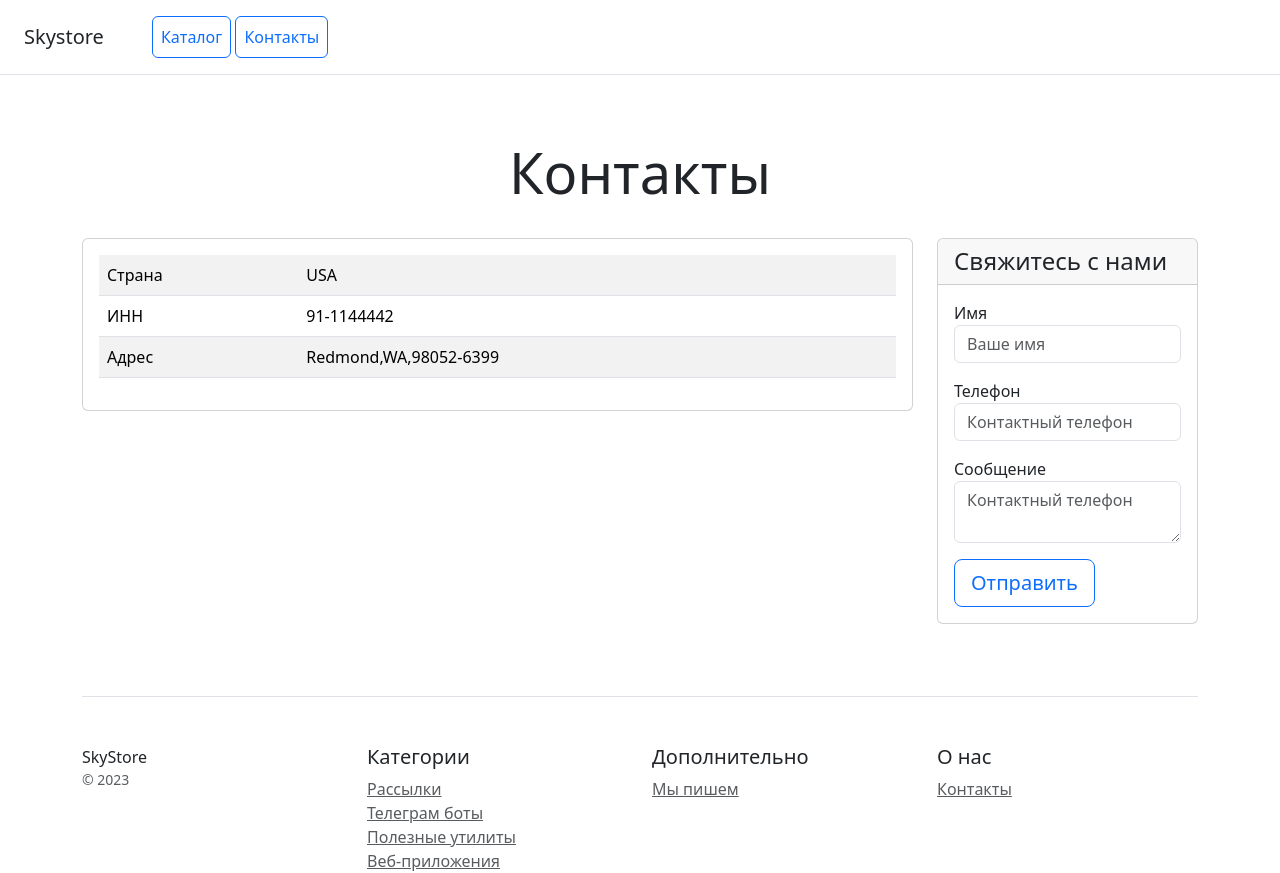
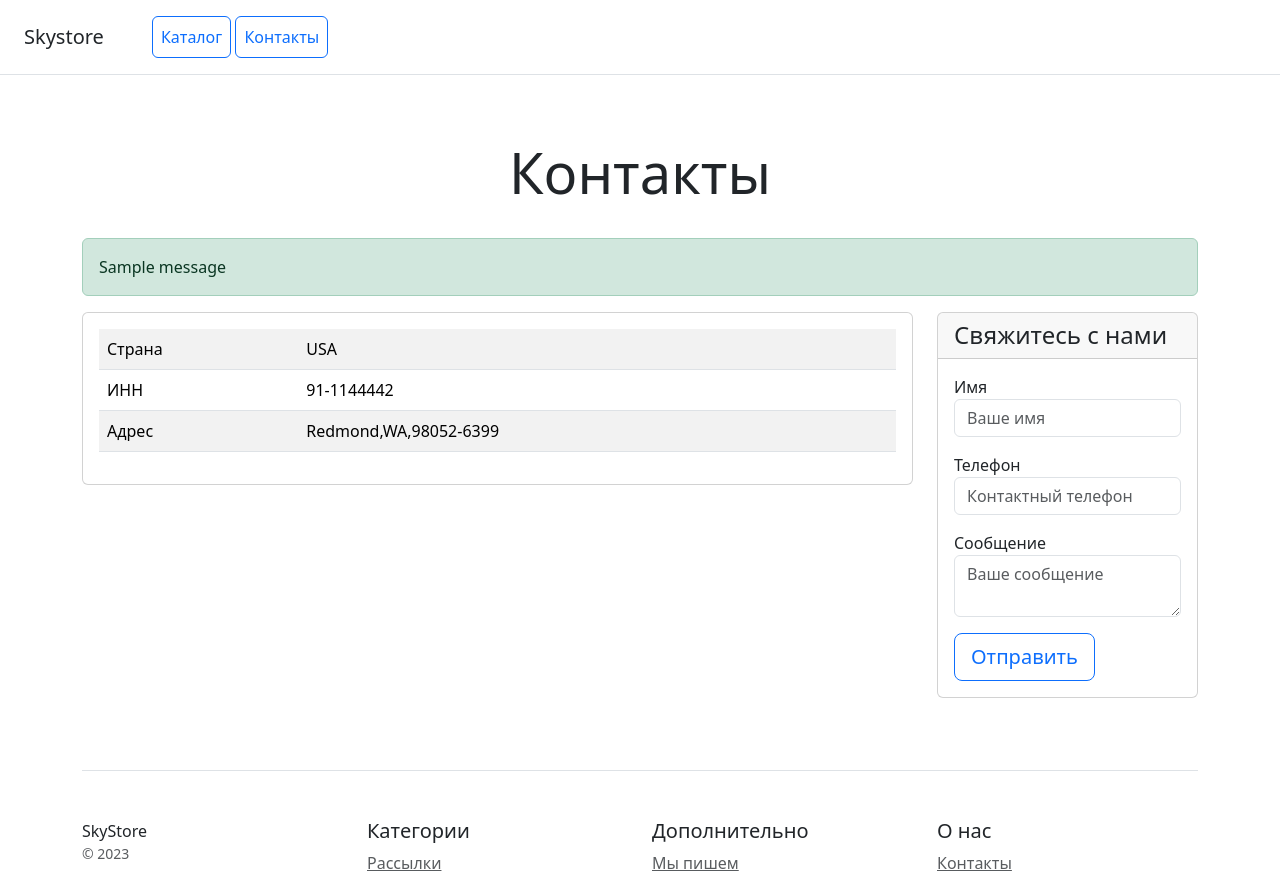
Before and after one commit to tray-46/e-shop, a Django app: page /contacts/ in a window 1280 px wide. Shown: the top 873 px of the page. Run offline with Django 5.2, Linux system fonts and the light colour scheme; tables that the repository leaves empty hold one stand-in row (values such as "Sample post"); one stand-in notice (Sample message) is shown; some libraries are stand-ins or nearby versions.

Commit message:
contacts page POST request processing

```diff
--- a/catalog/templates/catalog/contacts.html
+++ b/catalog/templates/catalog/contacts.html
@@ -21,6 +21,17 @@
 </div>
 
 <div class="container">
+    {% if messages %}
+        <div class="message-container">
+            {% for message in messages %}
+                <div class="alert alert-{{ message.tags }}">
+                    {{ message }}
+                </div>
+            {% endfor %}
+        </div>
+    {% endif %}
+
+
     <div class="row text-start">
         <div class="col-lg-9 col-md-6 col-sm-12">
             <div class="card mb-4 box-shadow">
@@ -60,7 +71,7 @@
                         </div>
                         <div class="mb-3">
                             <label for="message">Сообщение</label>
-                            <textarea type="text" name="message" class="form-control" id="message" placeholder="Контактный телефон" required></textarea>
+                            <textarea type="text" name="message" class="form-control" id="message" placeholder="Ваше сообщение" required></textarea>
                         </div>
                         <button type="submit" class="btn btn-lg btn-block btn-outline-primary">Отправить</button>
                     </form>
--- a/catalog/views.py
+++ b/catalog/views.py
@@ -1,10 +1,44 @@
+from django.http import HttpRequest, HttpResponse
 from django.shortcuts import render
+from django.contrib import messages
 
 
 # Create your views here.
-def home(request):
-    return render(request, 'catalog\home.html')
+def home(request: HttpRequest) -> HttpResponse:
+    """
+    Display the home page of the catalog app.
+
+    Template:
+        catalog/home.html
+
+    Arguments:
+        request (HttpRequest): the incoming client request object
+
+    Returns:
+        HttpResponse: the fully rendered HTML page
+    """
+    return render(request, 'catalog/home.html')
 
 
-def contacts(request):
-    return render(request, 'catalog\contacts.html')
+def contacts(request: HttpRequest) -> HttpResponse:
+    """
+    Display the contacts page of the catalog app and handle the submission of "Contact us" form
+
+    If the request is a GET, it renders the contacts page.
+    If the request is a POST, it displays confirmation message.
+
+
+    Template:
+        catalog/contacts.html
+
+    Arguments:
+        request (HttpRequest): the incoming client request object
+
+    Returns:
+        HttpResponse: the fully rendered contacts HTML page or a page with submission confirmation
+    """
+    if request.method == "POST":
+        name = request.POST.get("name", "")
+        messages.success(request, f"Спасибо {name}, Ваше сообщение получено.")
+        return render(request, 'catalog/contacts.html')
+    return render(request, 'catalog/contacts.html')
```
